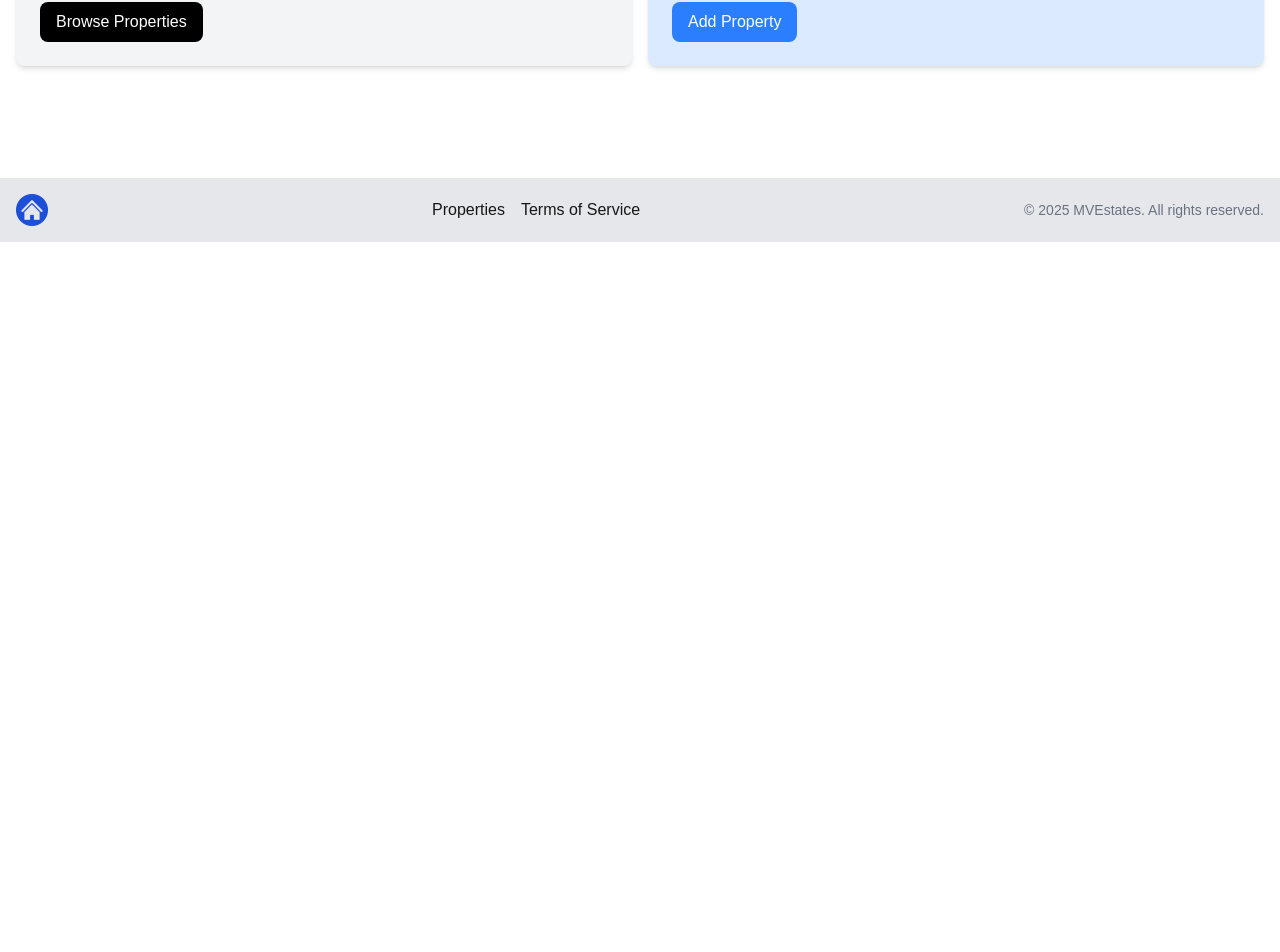
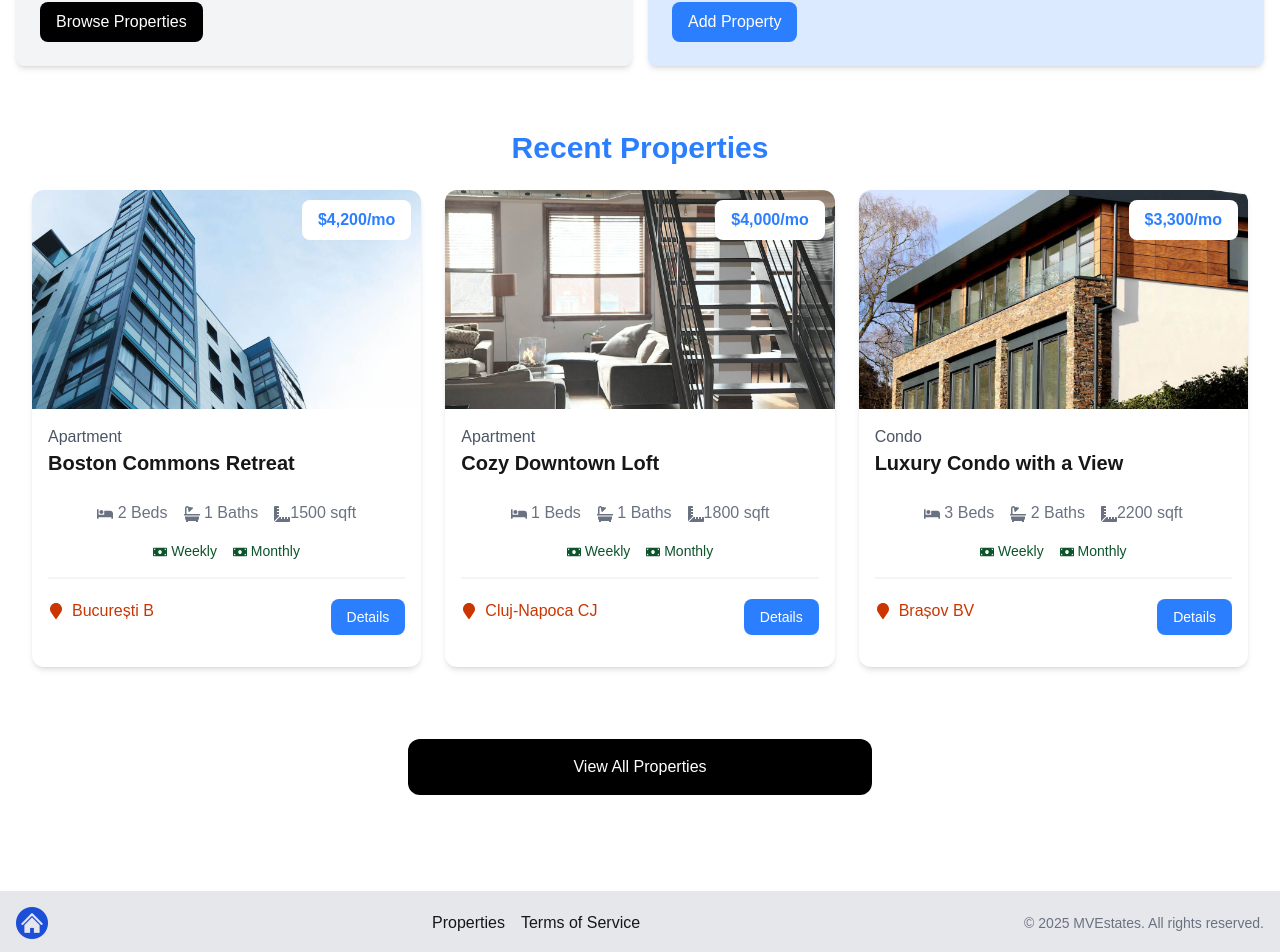
Before and after one commit to Mihai9088/Property-Rental-Nextjs, a Next.js app: page / in a window 1280 px wide. Shown: the part 555-1507 px from the top of the page. Before the commit the page ends 800 px from the top, so only its background shows below. Built offline with nearby package versions, Linux system fonts and the light colour scheme; no server answers.

Commit message:
add home page property listings,not found page, loading page

```diff
--- /dev/null
+++ b/app/loading.jsx
@@ -0,0 +1,15 @@
+'use client';
+import React from 'react';
+import ClipLoader from 'react-spinners/ClipLoader';
+
+const override = {
+  display: 'block',
+  margin: '100px auto',
+};
+const LoadingPage = () => {
+  return (
+    <ClipLoader color="#3b82f6" cssOverride={override} size={150} aria-label="Loading Spinner" />
+  );
+};
+
+export default LoadingPage;
--- /dev/null
+++ b/app/not-found.jsx
@@ -0,0 +1,32 @@
+import React from 'react';
+import Link from 'next/link';
+import { FaExclamationTriangle } from 'react-icons/fa';
+
+const NotFoundPage = () => {
+  return (
+    <section className="bg-blue-50 min-h-screen flex-grow">
+      <div className="container m-auto max-w-2xl py-24">
+        <div className="bg-white px-6 py-24 mb-4 shadow-md rounded-md border m-4 md:m-0">
+          <div className="flex justify-center">
+            <FaExclamationTriangle className="text-yellow-400 text-8xl fa-5x" />
+          </div>
+          <div className="text-center">
+            <h1 className="text-3xl font-bold mt-4 mb-2">Page Not Found</h1>
+            <p className="text-gray-500 text-xl mb-10">
+              The page you are looking for does not exist.
+            </p>
+            <Link
+              href="/"
+              className="bg-blue-700 hover:bg-blue-800 text-white font-bold py-4 px-6 rounded"
+            >
+              Go Home
+            </Link>
+          </div>
+        </div>
+      </div>
+      <div className="flex-grow"></div>
+    </section>
+  );
+};
+
+export default NotFoundPage;
--- a/app/page.jsx
+++ b/app/page.jsx
@@ -1,4 +1,5 @@
 import Hero from '@/components/Hero';
+import HomeProperties from '@/components/HomeProperties';
 import InfoBoxes from '@/components/InfoBoxes';
 
 export const metadata = {
@@ -9,6 +10,7 @@
     <>
       <Hero />
       <InfoBoxes />
+      <HomeProperties />
     </>
   );
 }
--- /dev/null
+++ b/components/HomeProperties.jsx
@@ -0,0 +1,37 @@
+import React from 'react';
+import properties from '../properties.json';
+import PropertyCard from './PropertyCard';
+import Link from 'next/link';
+
+const HomeProperties = () => {
+  const recentProperties = properties.slice(0, 3);
+
+  return (
+    <>
+      <section className="px-4 py-6">
+        <div className="container-xl lg:container m-auto px-4 py-6">
+          <h2 className="text-3xl font-bold text-blue-500 mb-6 text-center">Recent Properties</h2>
+          {properties.length === 0 ? (
+            <p>No properties found</p>
+          ) : (
+            <div className="grid grid-cols-1 md:grid-cols-3 gap-6">
+              {recentProperties.map((property) => (
+                <PropertyCard key={property._id} property={property} />
+              ))}
+            </div>
+          )}
+        </div>
+      </section>
+      <section className="m-auto max-w-lg my-6 px-6">
+        <Link
+          href="/properties"
+          className="block bg-black text-white text-center py-4 px-6 rounded-xl hover:bg-gray-700"
+        >
+          View All Properties{' '}
+        </Link>
+      </section>
+    </>
+  );
+};
+
+export default HomeProperties;
--- a/package.json
+++ b/package.json
@@ -11,7 +11,8 @@
     "next": "15.5.2",
     "react": "19.1.0",
     "react-dom": "19.1.0",
-    "react-icons": "^5.5.0"
+    "react-icons": "^5.5.0",
+    "react-spinners": "^0.17.0"
   },
   "devDependencies": {
     "@tailwindcss/postcss": "^4",
```
Also changed, not shown: 1 other file (tests, documents, lock files or other folders).
